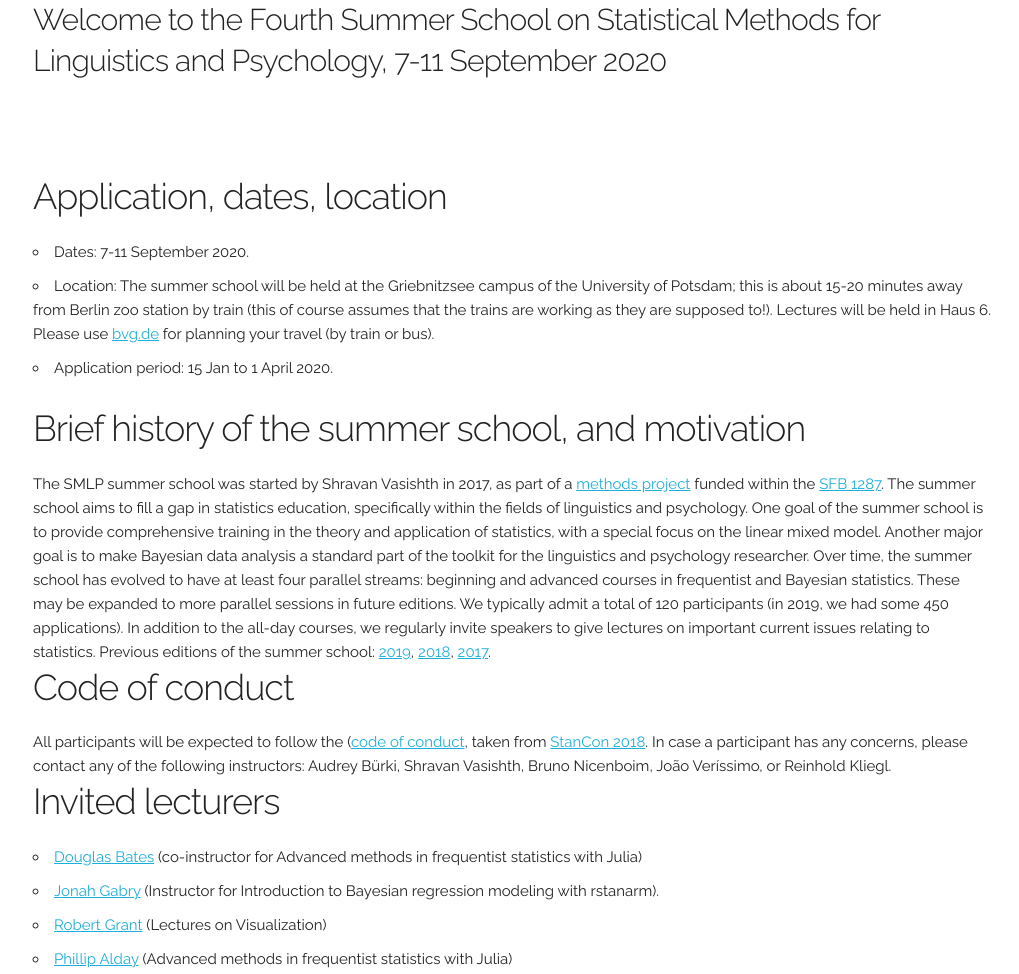
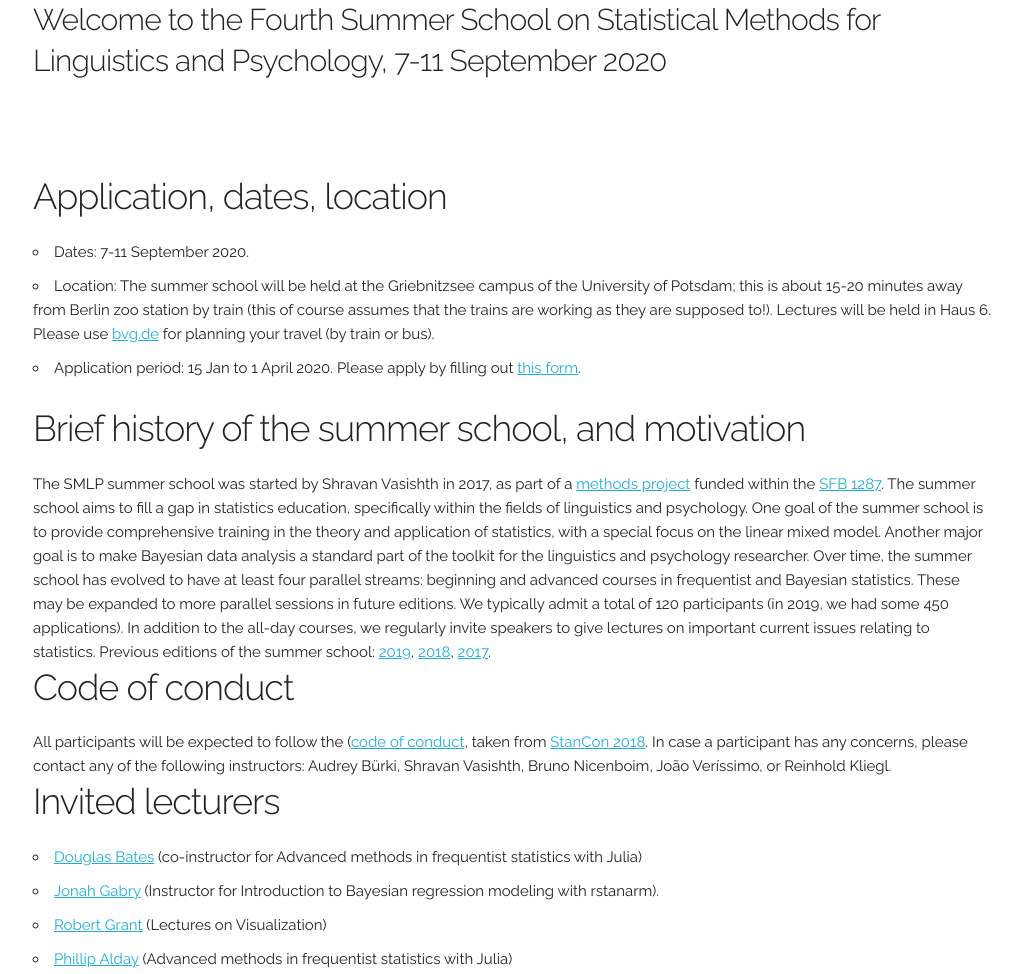
Before and after one commit to vasishth/smlp2020, a plain HTML site: page index.html in a window 1280 px wide. Shown: the top 974 px of the page, without its empty margins (127-1146 px from the left). Drawn offline with Linux system fonts and the light colour scheme.

Commit message:
added application form

```diff
--- a/index.html
+++ b/index.html
@@ -44,7 +44,7 @@
           <li>Location: The summer school will be held at the Griebnitzsee campus of the University of Potsdam; this is about 15-20 minutes away from Berlin zoo station by train (this of course assumes that the trains are working as they are supposed to!). Lectures will be held in Haus 6. Please use
             <a href="http://www.bvg.de/en/">bvg.de</a> for planning your travel (by train or bus).
 </li>
-          <li>Application period: 15 Jan to 1 April 2020.</li>
+          <li>Application period: 15 Jan to 1 April 2020. Please apply by filling out <a href="https://forms.gle/CctWwsadZsHcuVM59">this form</a>.</li>
           </ul>
 </div>
 
```
